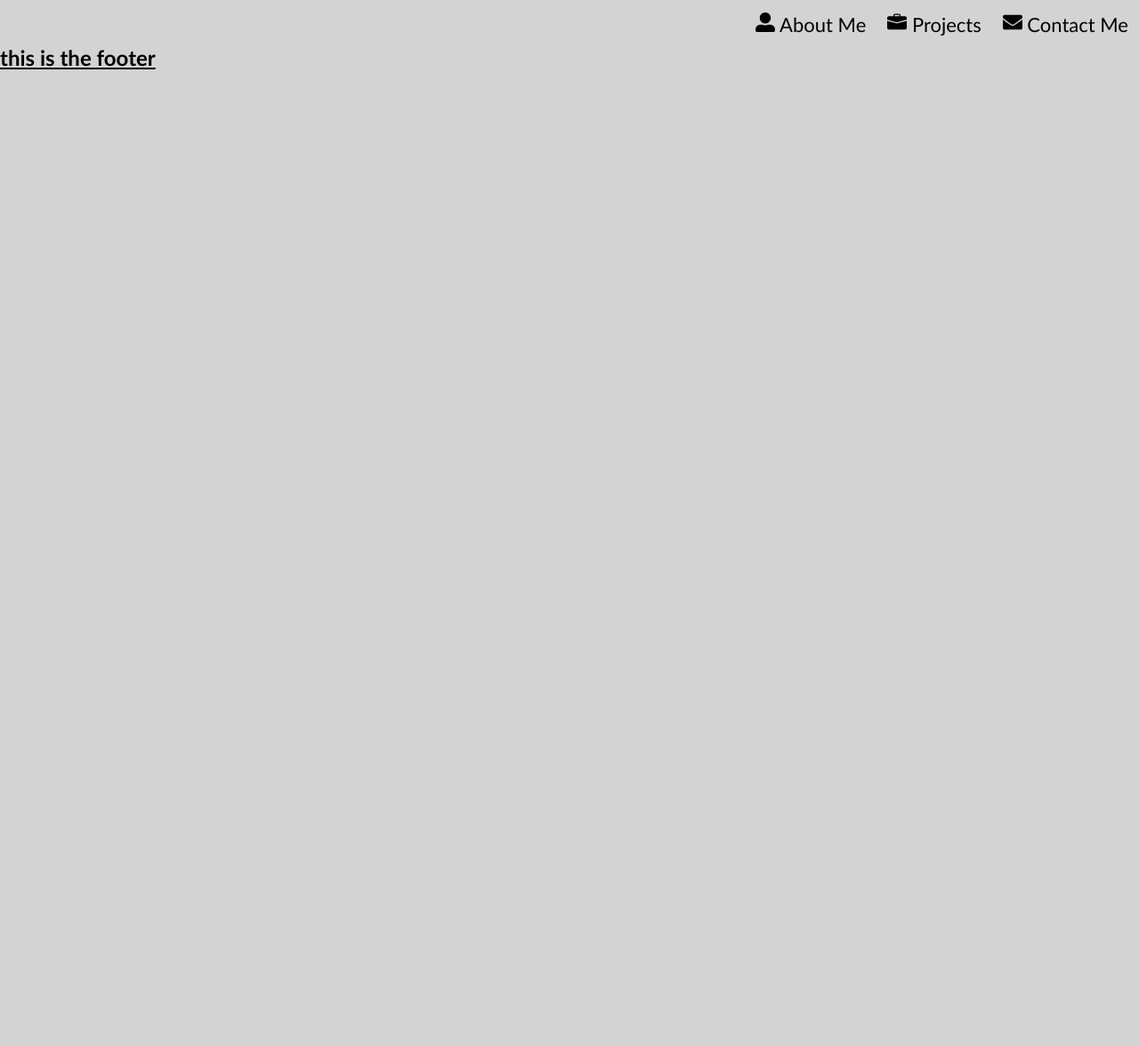
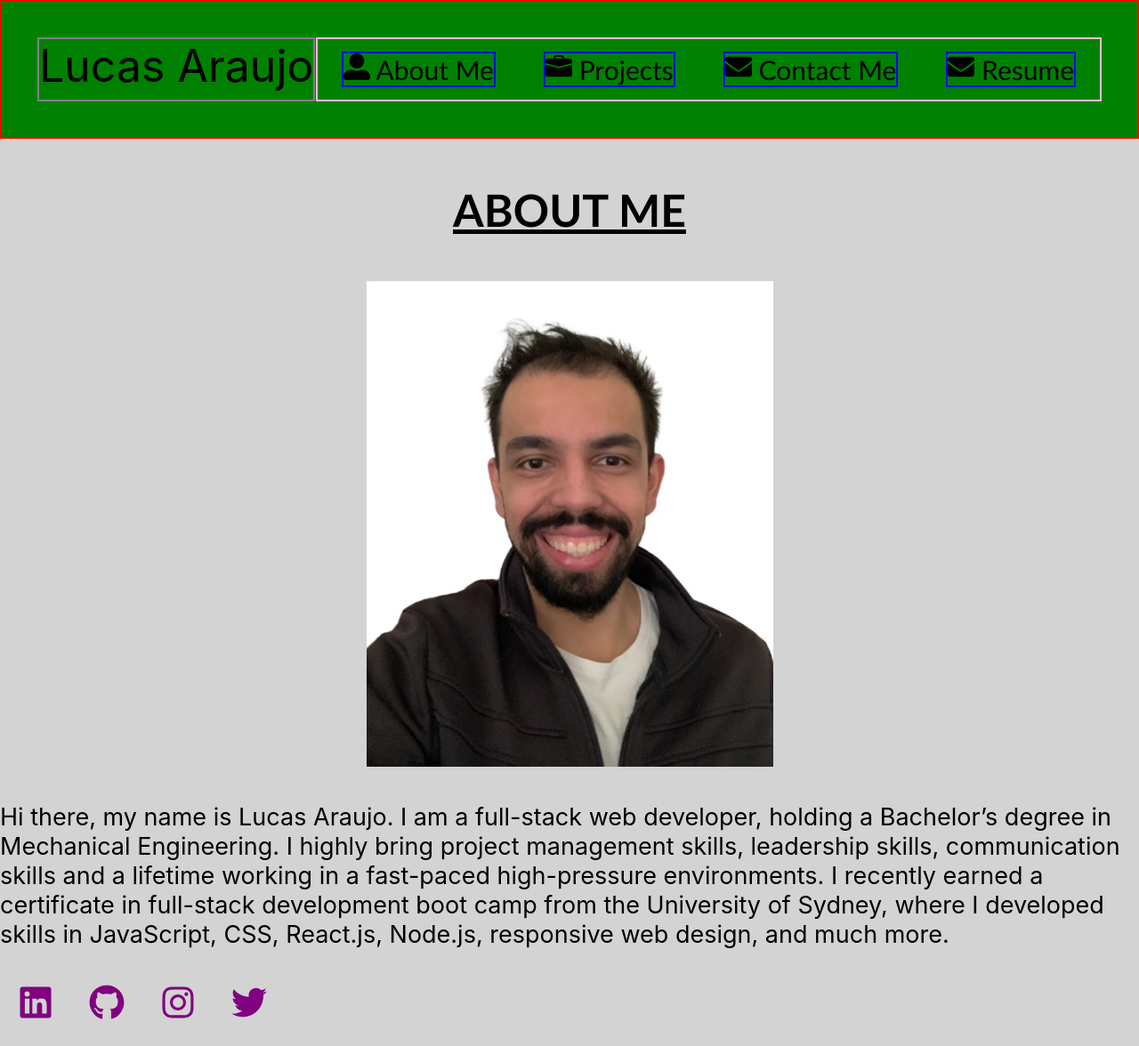
Before and after one commit to muulinha/react-portifolio, a React (Create React App) app in the folder react-portfolio/: page /about in a window 1280 px wide. Shown: the whole page at 89% size. Before the commit the page ends 800 px from the top, so only its background shows below. Built offline with nearby package versions, Linux system fonts and the light colour scheme.

Commit message:
ADDED CSS

```diff
--- a/react-portfolio/src/App.css
+++ b/react-portfolio/src/App.css
@@ -19,18 +19,12 @@ h1 {
   text-decoration: underline;
 }
 
-.nav {
+/* .nav {
   overflow: hidden;
   height: 50px;
-}
+} */
 
-.nav ul {
-  padding: 0;
-  margin: 0;
-  list-style: none;
-  display: flex;
-  justify-content: flex-end;
-}
+
 
 .nav a {
   color: black;
--- a/react-portfolio/src/App.js
+++ b/react-portfolio/src/App.js
@@ -3,6 +3,8 @@ import Footer from './components/Footer';
 import About from './components/pages/About';
 import Project from './components/pages/Project';
 import Contact from './components/pages/Contact';
+import Resume from './components/pages/Resume';
+
 import { BrowserRouter as Router, Route, Routes } from "react-router-dom";
 
 import './App.css';
@@ -15,9 +17,11 @@ function App() {
         <Navbar />
         <main>
           <Routes>
-            <Route path="/about" render={<About />}/>
-            <Route path="/projects" render={<Project />}/>
-            <Route path="/contact" render={<Contact />}/>
+            <Route exact path="/about" element={<About/>}/>
+            <Route exact path="/projects" element={<Project/>}/>
+            <Route exact path="/contact" element={<Contact/>}/>
+            <Route exact path="/resume" element={<Resume/>}/>
+            <Route path="*" element={<About/>}/>
           </Routes>
         </main>
         <Footer />
--- /dev/null
+++ b/react-portfolio/src/components/Footer.css
@@ -0,0 +1,10 @@
+.logo {
+	cursor: pointer;
+	list-style: none;
+	font-size: 40px;
+	color: purple;
+}
+
+.logo:hover {
+	opacity: 0.5;
+}
--- /dev/null
+++ b/react-portfolio/src/components/Navbar.css
@@ -0,0 +1,32 @@
+*{
+    margin: 0;
+    padding: 0;
+    box-sizing: border-box;
+  }
+
+
+  .nav {
+    border: 2px solid red;
+    padding: 40px;
+    background-color: green;
+display: flex;
+justify-content: space-between;
+  }
+
+  .navbarul {
+    border: 2px solid pink;
+    list-style: none;
+    display: inline-flex;
+  }
+
+  .navbarli {
+    border: 2px solid blue;
+    margin: auto 15px;
+    font-size: 30px;
+  }
+
+  .name {
+    font-size: 50px;
+    display: inline;
+    border: 2px solid grey;
+  }
--- a/react-portfolio/src/components/Navbar.jsx
+++ b/react-portfolio/src/components/Navbar.jsx
@@ -3,29 +3,41 @@ import { BsFillBriefcaseFill } from "react-icons/bs";
 import { FaUserAlt, FaEnvelope } from "react-icons/fa";
 import { Link } from "react-router-dom";
 
+import './Navbar.css';
+
 function Navbar() {
   return (
     <div>
       {" "}
+
       <nav className="nav">
-        <ul>
+        <div className="name">Lucas Araujo</div>
+        <ul className="navbarul">
           <Link to="about">
-            <li>
+          <li className="navbarli">
               {" "}
               <FaUserAlt /> About Me
             </li>
           </Link>
+          <Link to="projects">
+          <li className="navbarli">
 
-          <Link to="projects">
-            <li>
               {" "}
               <BsFillBriefcaseFill /> Projects
             </li>
           </Link>
           <Link to="contact">
-            <li>
+          <li className="navbarli">
+
               {" "}
               <FaEnvelope /> Contact Me
+            </li>
+          </Link>
+          <Link to="resume">
+          <li className="navbarli">
+
+              {" "}
+              <FaEnvelope /> Resume
             </li>
           </Link>
         </ul>
--- a/react-portfolio/src/components/footer.jsx
+++ b/react-portfolio/src/components/footer.jsx
@@ -1,13 +1,35 @@
-import React from 'react'
+import React from 'react';
+import { FaLinkedin, FaGithub, FaInstagram, FaTwitter } from "react-icons/fa";
+
+import './Footer.css';
 
 function Footer() {
     return (
 
-      <footer className="footer">
-        <h2>this is the footer</h2>
-      </footer>
-
-
+      <div className="footer">
+        <footer>
+          <a href="https://www.linkedin.com/in/lucasaraujoau/" target="blank" rel="noopener noreferrer">
+                            <li className="logo">
+                                <FaLinkedin />
+                            </li>
+                        </a>
+                        <a href="https://github.com/muulinha" target="blank" rel="noopener noreferrer">
+                            <li className="logo">
+                                <FaGithub />
+                            </li>
+                        </a>
+                        <a href="" target="blank" rel="noopener noreferrer">
+                            <li className="logo">
+                                <FaInstagram />
+                            </li>
+                        </a>
+                        <a href="" target="blank" rel="noopener noreferrer">
+                            <li className="logo">
+                                <FaTwitter />
+                            </li>
+                        </a>
+                </footer>
+            </div>
     );
   }
 
--- /dev/null
+++ b/react-portfolio/src/components/pages/About.css
@@ -0,0 +1,27 @@
+*{
+    margin: 0;
+    padding: 0;
+    box-sizing: border-box;
+  }
+
+.profilepic {
+    display: flex;
+    margin: 10px auto;
+}
+
+.profilepic:hover {
+    opacity: 0.3;
+    transition: .5s ease;
+  }
+
+  p {
+    margin: 40px auto 20PX;
+    ;
+  }
+
+  h2 {
+    text-align: center;
+    font-size: 50px;
+    margin: 50px auto;
+    text-decoration: none;
+  }
--- a/react-portfolio/src/components/pages/about.jsx
+++ b/react-portfolio/src/components/pages/about.jsx
@@ -1,19 +1,18 @@
 import Lucas from '../../../src/assets/lucas.jpg'
+import './About.css';
 
 function About() {
   return (
     <section id="aboutme" className="aboutme">
-
-    <h2>About Me</h2>
-    <img className="image2" src={Lucas} alt="lucas"/>
-    <p>
-        My name is Mario Ulloa. I am a Software development student at UCSD extension. My hope is to be a full stack
-        developer. Here are a few of my projects that will showcase my growth as a developer.
-    </p>
-</section>
-
-
-
+      <h2>ABOUT ME</h2>
+      <img className="profilepic" src={Lucas} alt="lucas"/>
+      <p>
+        Hi there, my name is Lucas Araujo. I am a full-stack web developer, holding a Bachelor’s degree in Mechanical Engineering.
+        I highly bring project management skills, leadership skills, communication skills and a lifetime working in a fast-paced high-pressure environments.
+        I recently earned a certificate in full-stack development boot camp from the University of Sydney,
+        where I developed skills in JavaScript, CSS, React.js, Node.js, responsive web design, and much more.
+      </p>
+    </section>
   );
 }
 
--- a/react-portfolio/src/components/pages/resume.jsx
+++ b/react-portfolio/src/components/pages/resume.jsx
@@ -4,4 +4,4 @@ function Resume() {
     return <div> this is the Resume page</div>;
   }
 
-  export default Rsume;
+  export default Resume;
```
